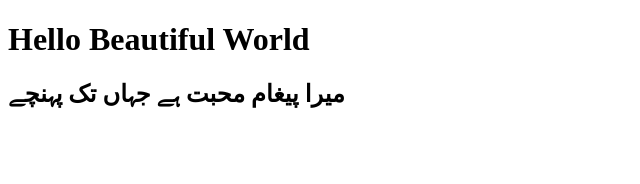
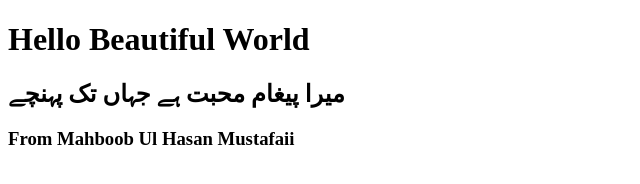
Before and after one commit to mustafaii/Learning, a plain HTML site: page index.html in a window 1280 px wide. Shown: the whole page, without its empty margins (0-640 px from the left). Drawn offline with Linux system fonts and the light colour scheme.

Commit message:
index update from added
index update from added

```diff
--- a/index.html
+++ b/index.html
@@ -8,5 +8,9 @@
 <body>
     <h1> Hello Beautiful World </h1>
     <h2> میرا پیغام محبت ہے جہاں تک پہنچے</h2>
+
+    <h3> From
+        Mahboob Ul Hasan Mustafaii
+    </h3>
 </body>
 </html>
```
